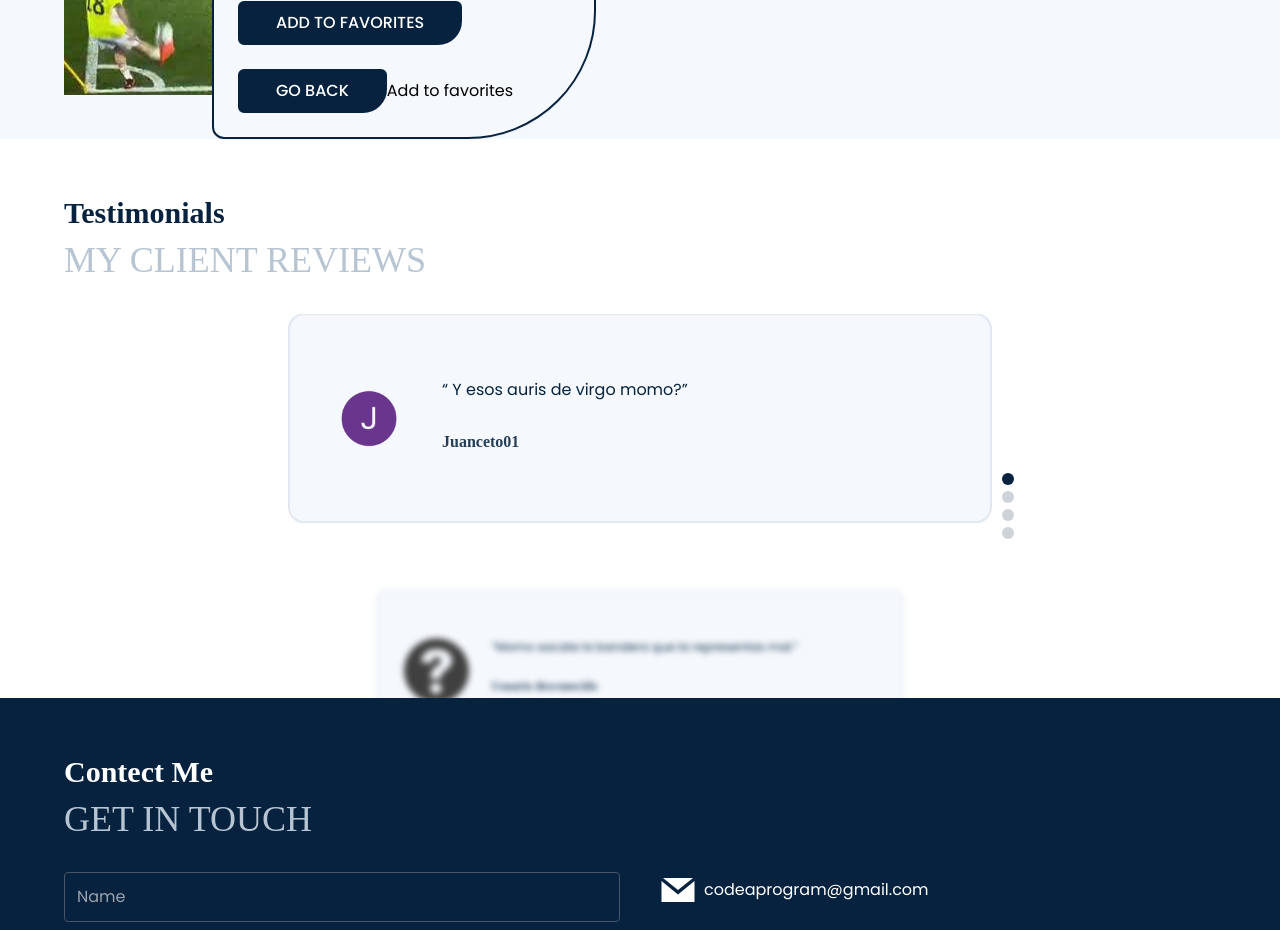
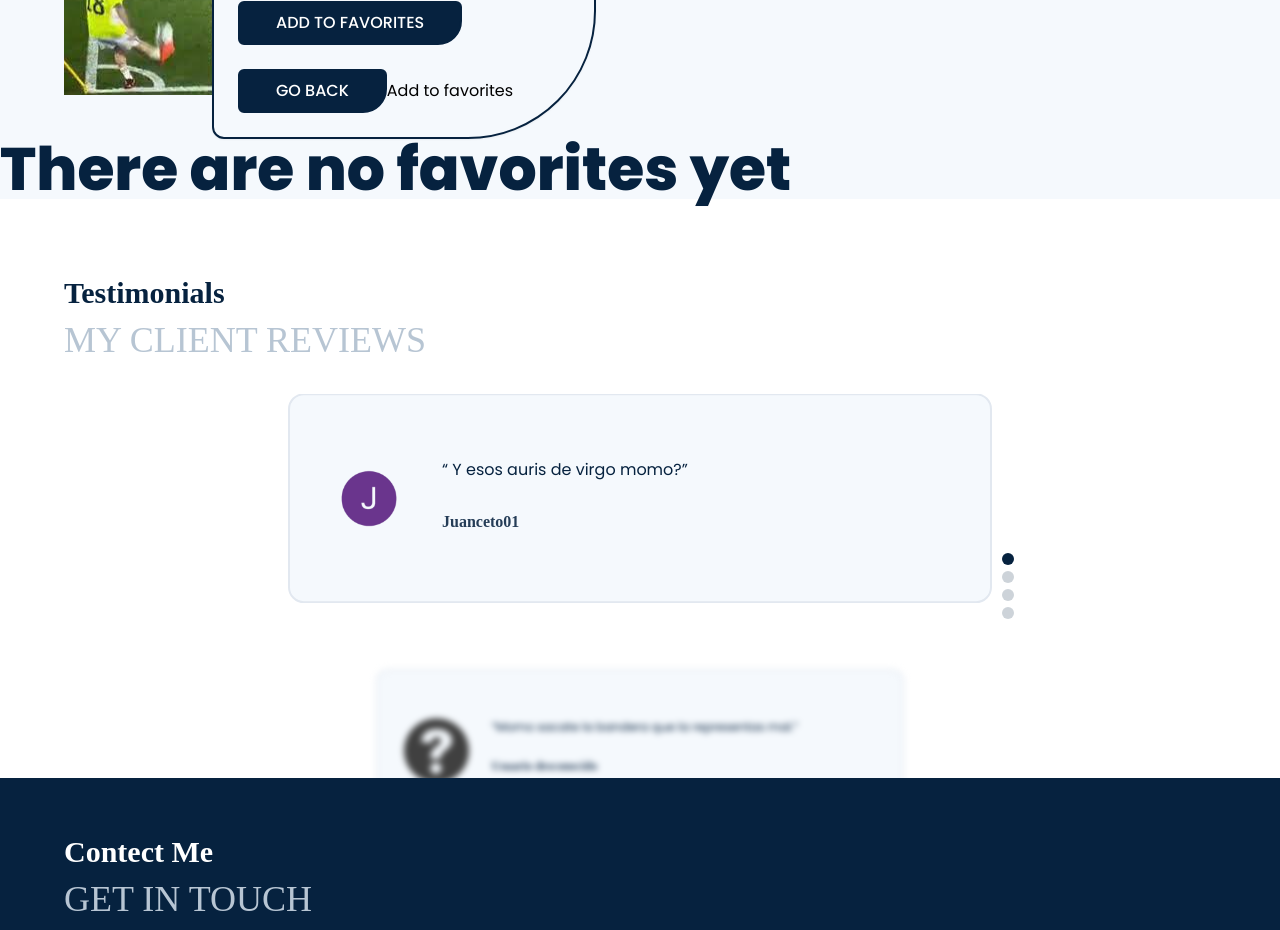
Before and after one commit to tomasavola/TP10, a React (Vite) app: page /project/1 in a window 1280 px wide. Shown: the part 2220-3150 px from the top of the page. Built offline with nearby package versions, Linux system fonts and the light colour scheme; a web font is replaced by a local one.

Commit message:
haciendo favoritos (preguntar)

```diff
--- a/src/App.jsx
+++ b/src/App.jsx
@@ -12,7 +12,7 @@ import Projects from "./components/Projects";
 import ProjectDetail from "./pages/ProjectDetail";
 import Testimonials from "./components/Testimonials";
 import Contact from "./components/Contact";
-import FavoritosProvider from "./context/FavoritosContext";
+import FavoritesProvider from "./context/FavoritesContext";
 import DataPortfolioProvider from "./context/DataPorfolioContext";
 
 const App = () => {
@@ -26,7 +26,7 @@ const App = () => {
 
   return (
     <Router>
-      <FavoritosProvider>
+      <FavoritesProvider>
         <DataPortfolioProvider>
       <div className="">
         <Navbar />
@@ -47,7 +47,7 @@ const App = () => {
         </footer>
       </div>
       </DataPortfolioProvider>
-      </FavoritosProvider>
+      </FavoritesProvider>
     </Router>
   );
 };
--- a/src/context/FavoritosContext.jsx
+++ b/src/context/FavoritesContext.jsx
@@ -2,12 +2,13 @@ import React, { createContext, useState, useEffect } from "react";
 
 const KEY_FAVORITES = 'favorites';
 
-export const FavoritosContext = createContext();
+export const FavoritesContext = createContext();
 
-const FavoritosProvider = (props) => {
+const FavoritesProvider = (props) => {
     const [favorites, setFavorites] = useState([]);
 
     const loadFavorites = () => {
+        // localStorage.setItem(KEY_FAVORITES, JSON.stringify([]))
         let items = JSON.parse(localStorage.getItem(KEY_FAVORITES));
         if (items) {
             setFavorites(items);
@@ -40,7 +41,7 @@ const FavoritosProvider = (props) => {
 
     if(favorites){
         return (
-            <FavoritosContext.Provider
+            <FavoritesContext.Provider
                 value={{
                     favorites,
                     addCreation,
@@ -48,7 +49,7 @@ const FavoritosProvider = (props) => {
                 }}
             >
                 {props.children}
-            </FavoritosContext.Provider>
+            </FavoritesContext.Provider>
         );
     }else{
         return(
@@ -57,4 +58,4 @@ const FavoritosProvider = (props) => {
     }
 };
 
-export default FavoritosProvider;
+export default FavoritesProvider;
--- a/src/pages/Favoritos.js
+++ b/src/pages/Favoritos.js
@@ -3,7 +3,7 @@ import "./style.css";
 import { Helmet, HelmetProvider } from "react-helmet-async";
 import { Container, Row, Col } from "react-bootstrap";
 import { MetaContext } from "../../context/MetaContext";
-import { FavoritosContext } from "../context/FavoritosContext";
+import { FavoritesContext } from "../context/FavoritesContext";
 import { Link } from "react-router-dom";
 
 export const Favoritos = () => {
--- a/src/pages/ProjectDetail.jsx
+++ b/src/pages/ProjectDetail.jsx
@@ -2,12 +2,12 @@ import React from "react";
 import { useEffect, useState, useContext } from "react";
 import { useParams, Link } from "react-router-dom";
 import { DataPortfolioContext } from "../context/DataPorfolioContext";
-import { FavoritosContext } from "../context/FavoritosContext";
-import dedo from "../assets/images/Hireme/dedo.png";
+import { FavoritesContext } from "../context/FavoritesContext";
+import { MetaContext } from "../context/MetaContext";
 
 export default function ProjectDetail() {
   let { dataPortfolio } = useContext(DataPortfolioContext);
-  let { favorites, addCreation, deleteCreation } = useContext(FavoritosContext);
+  let { favorites, addCreation, deleteCreation } = useContext(FavoritesContext);
   const { id } = useParams();
   const [creation, setCreation] = useState(null);
 
@@ -60,7 +60,8 @@ export default function ProjectDetail() {
                  GO BACK
                 </button>
 
-                {favorites.find((favorite) => favorite.id.toString() === creation.id.toString()) ? (
+
+{favorites.find((favorite) => favorite.id.toString() === creation.id.toString()) ? (
               <button onClick={() => deleteCreation(creation)}>Delete from favorites</button>
             ):(
               <button onClick={() => addCreation(creation)}>Add to favorites</button>
@@ -69,6 +70,17 @@ export default function ProjectDetail() {
               </div>
             </div>
           </div>
+          <div className="mb-5 po_items_ho">
+          {favorites.length !== 0 ? (
+  (favorites.map((data, i) => {
+    return (
+      <h4 key={i}>{data.nombre}</h4>
+    );
+  }))
+) : (
+  <h1>There are no favorites yet</h1>
+)}
+        </div>
         </section>
       </>
     );
```
